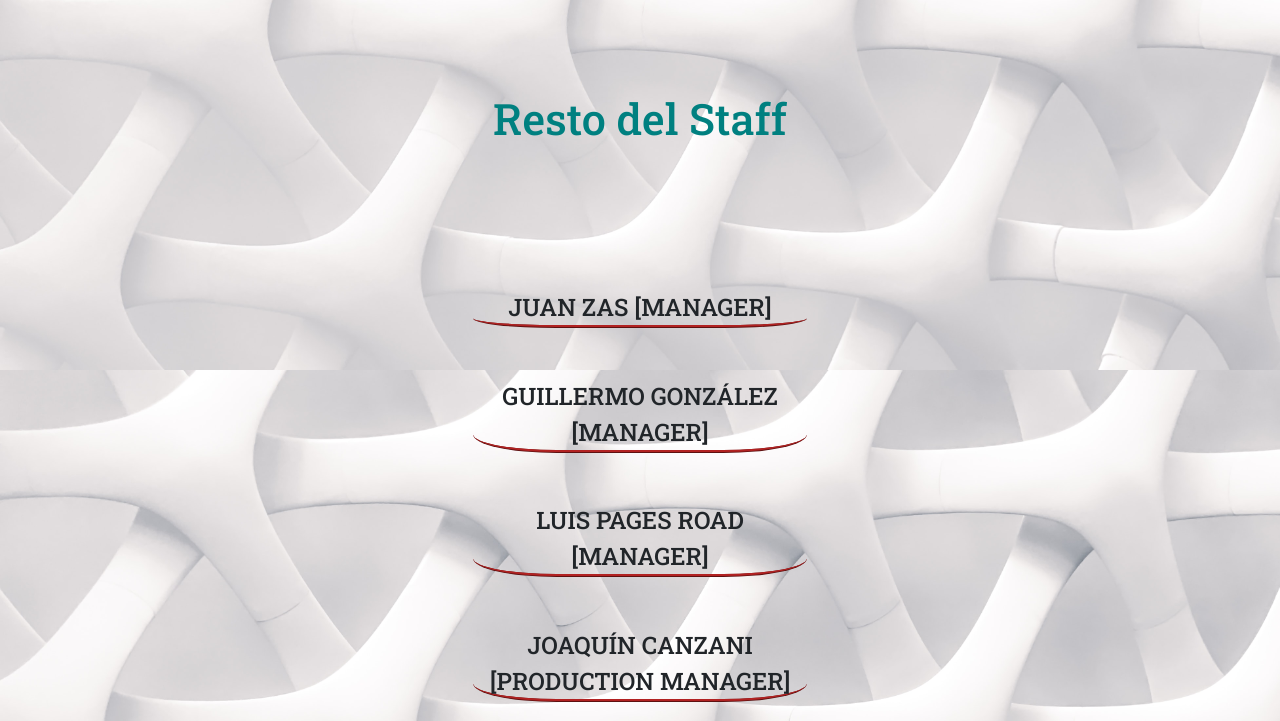
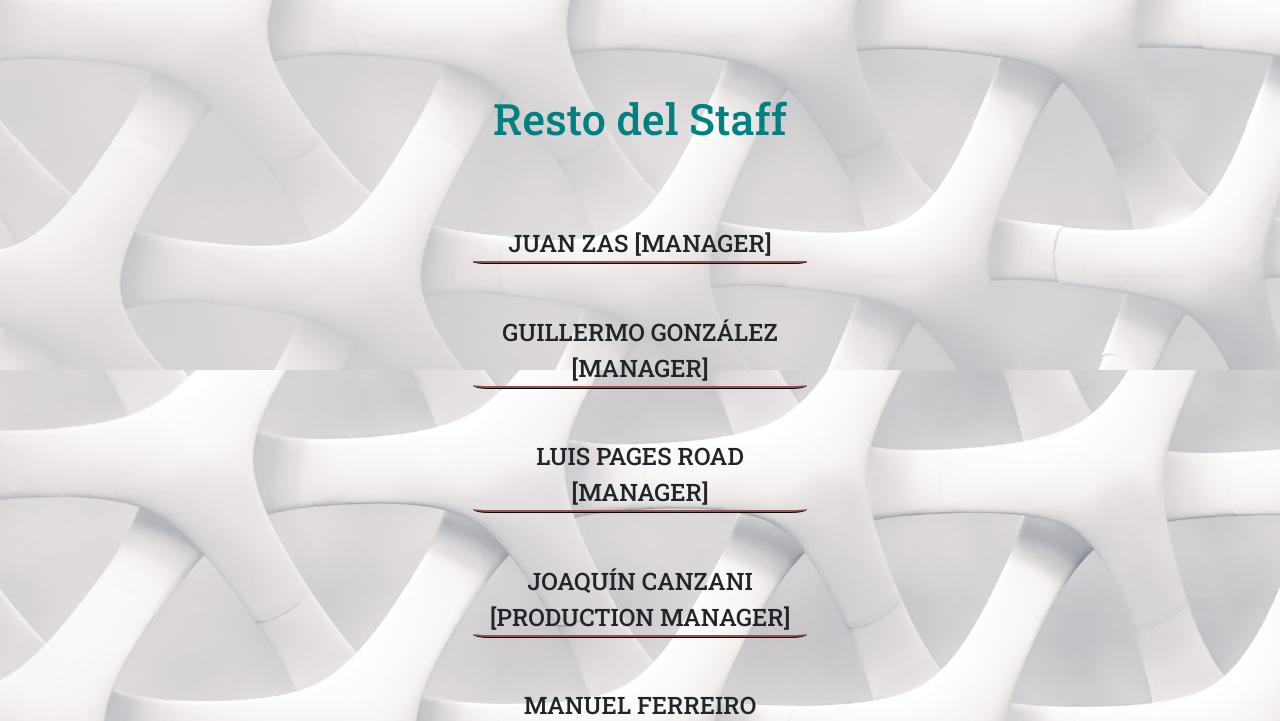
Before and after one commit to horacio512/lvpGarcia, a plain HTML site: page integrantes.html in a window 1280 px wide. Shown: the part 1731-2452 px from the top of the page. Drawn offline with nearby package versions, Linux system fonts and the light colour scheme; a web font is replaced by a local one.

Commit message:
cambios a margenes y tamaños de texto

```diff
--- a/css/styles.css
+++ b/css/styles.css
@@ -14,7 +14,7 @@ h1 {
   font-size: 2.7rem;
   margin-top: 2rem;
   margin-bottom: 4rem;
-  text-transform: uppercase; }
+  text-transform: capitalize; }
 
 /* SUBTITULOS EN DISCOGRAFIA */
 .albumsEstudio {
@@ -22,7 +22,7 @@ h1 {
   color: teal;
   font-size: 2.7rem;
   padding-top: 2rem;
-  padding-bottom: 7rem; }
+  padding-bottom: 3rem; }
 
 /* ESTILO DEL LOGO EN EL MENÚ */
 .logo {
@@ -58,7 +58,7 @@ main {
 
 /* PARRAFO EN EL INICIO */
 .parrafo {
-  font-size: 1.6rem;
+  font-size: 1.4rem;
   margin-top: 2rem;
   margin-bottom: 2rem; }
 
@@ -105,9 +105,9 @@ main {
   margin-bottom: 1.5rem;
   width: 30%;
   border-bottom-style: ridge;
-  border-bottom-color: firebrick;
-  border-bottom-left-radius: 25%;
-  border-bottom-right-radius: 25%;
+  border-bottom-color: #462525;
+  border-bottom-left-radius: 5%;
+  border-bottom-right-radius: 5%;
   font-size: 1.5rem;
   text-align: center; }
 
--- a/scss/_flex.scss
+++ b/scss/_flex.scss
@@ -22,9 +22,9 @@
     margin-bottom: 1.5rem;
     width: 30%;
     border-bottom-style:ridge;
-    border-bottom-color: firebrick;
-    border-bottom-left-radius: 25%;
-    border-bottom-right-radius: 25%;
+    border-bottom-color: rgb(70, 37, 37);
+    border-bottom-left-radius: 5%;
+    border-bottom-right-radius: 5%;
     font-size: 1.5rem;
     text-align: center;
 }
--- a/scss/_general.scss
+++ b/scss/_general.scss
@@ -16,7 +16,7 @@ main{
 
 /* PARRAFO EN EL INICIO */
 .parrafo{
-    font-size: 1.6rem;
+    font-size: 1.4rem;
     margin-top: 2rem;
     margin-bottom: 2rem;
 }
--- a/scss/_titles.scss
+++ b/scss/_titles.scss
@@ -18,7 +18,7 @@ h1{
    @include subtitles;
    margin-top: 2rem;
    margin-bottom: 4rem;
-   text-transform: uppercase;
+   text-transform:capitalize;
 
 }
 
@@ -26,7 +26,7 @@ h1{
 .albumsEstudio{
     @include subtitles;
     padding-top: 2rem;
-    padding-bottom: 7rem;
+    padding-bottom: 3rem;
 }
 
 /* ESTILO DEL LOGO EN EL MENÚ */
```
